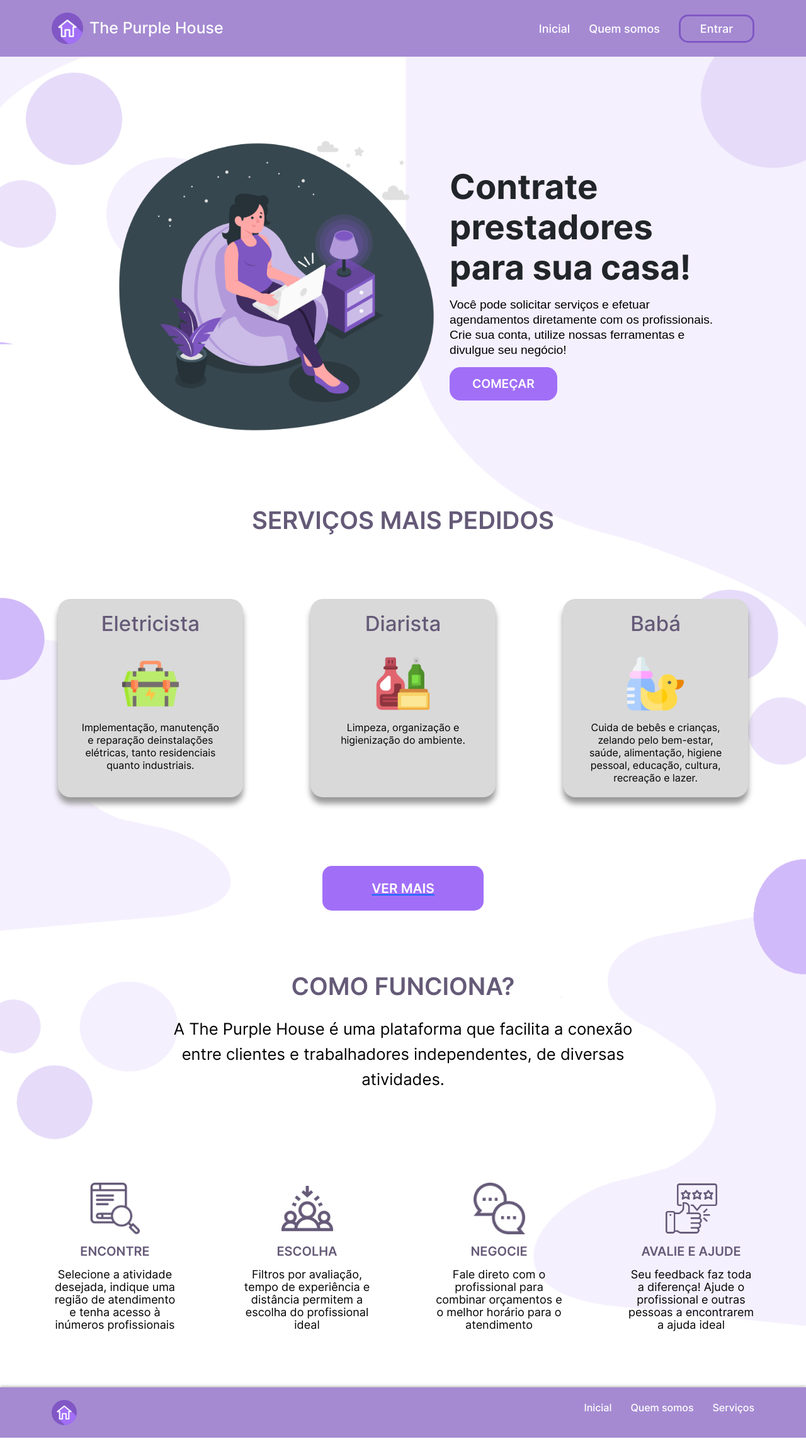
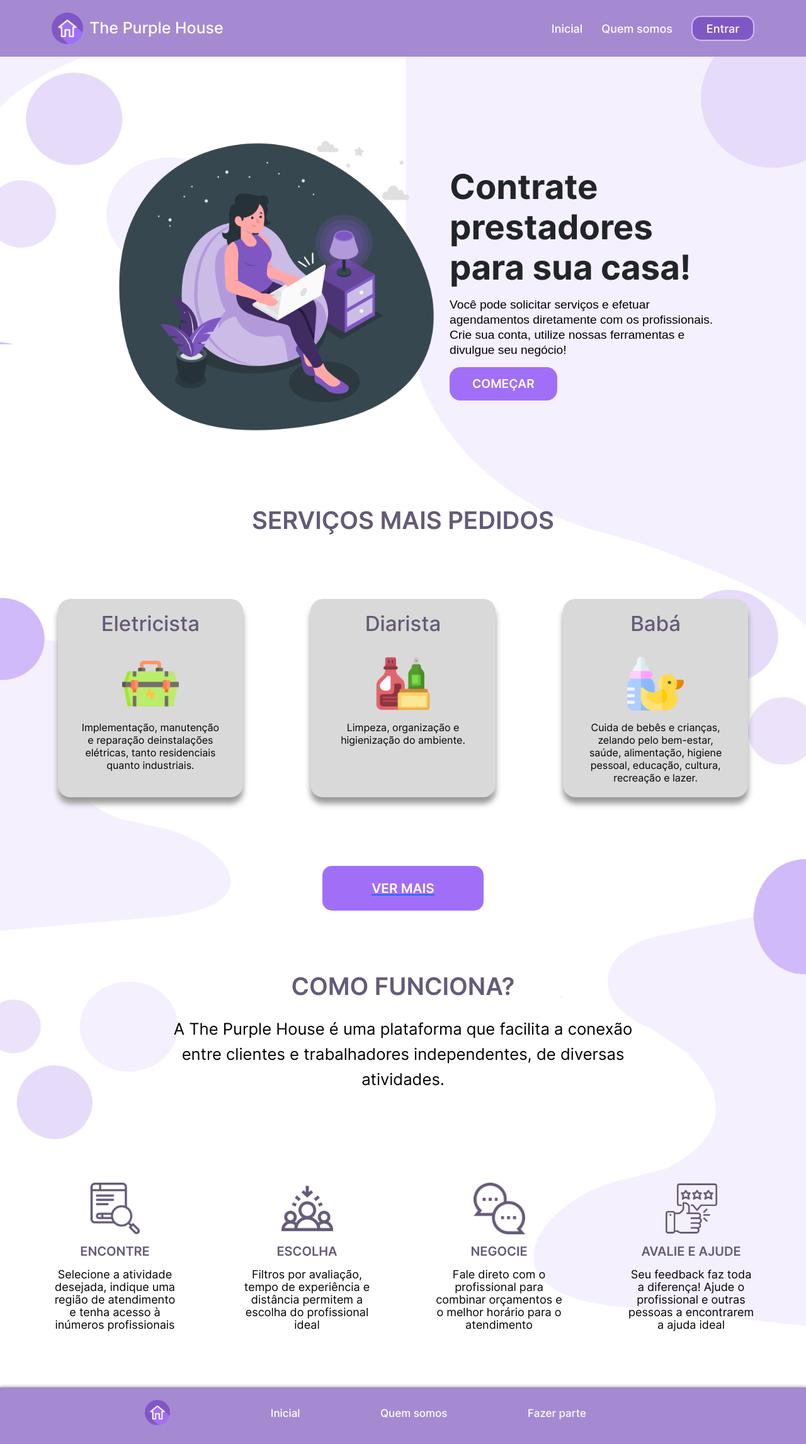
Before and after one commit to yasminwtr/ThePurpleHouse, a React (Create React App) app: page / in a window 1280 px wide. Shown: the whole page at 63% size. Built offline with nearby package versions, Linux system fonts and the light colour scheme.

Commit message:
footer com condição de autenticação, apanhei no design dele e desisti

```diff
--- a/src/components/Footer/index.js
+++ b/src/components/Footer/index.js
@@ -1,26 +1,49 @@
-import React from "react";
-import {Link} from "react-router-dom";
+import React, { useContext } from "react";
+import { Link } from "react-router-dom";
 import logo from '../assets/img/logo.png'
+import AuthContext from '../contexts/auth'
 import './styles.css'
 import 'bootstrap/dist/css/bootstrap.min.css';
 
-const Footer = ()=>{
-    return(
+const Footer = () => {
+    const { signed } = useContext(AuthContext);
+
+    return (
+        signed ?
+            <>
                 <footer className="footer">
-            <div className="container flex">
-                <div className="logo">
-                    <img src={logo} width={40} alt="logo"/>
+                    <div className="container-footer">
+                        <div className="footer-logo">
+                            <img src={logo} width={40} alt="logo" />
                         </div>
-                <div className="footer">
+                        <div className="div-links">
                             <ul className='footer-links'>
-                        <li><Link to='/'>Inicial</Link> </li>
+                                <li><Link to='/'>Serviços</Link> </li>
                                 <li><Link to='/About'>Quem somos</Link> </li>
-                        <li><Link to='/'>Serviços</Link> </li>
                             </ul>
 
                         </div>
                     </div>
                 </footer>
+            </>
+            :
+            <>
+                <footer className="footer">
+                    <div className="container-footer">
+                        <div className="footer-logo">
+                            <img src={logo} width={40} alt="logo" />
+                        </div>
+                        <div className="div-links">
+                            <ul className='footer-links'>
+                                <li><Link to='/'>Inicial</Link> </li>
+                                <li><Link to='/About'>Quem somos</Link> </li>
+                                <li><Link to='/Registration'>Fazer parte</Link> </li>
+                            </ul>
+
+                        </div>
+                    </div>
+                </footer>
+            </>
     )
 }
 export default Footer
--- a/src/components/Footer/styles.css
+++ b/src/components/Footer/styles.css
@@ -4,8 +4,7 @@ footer{
   background-color: #A58AD2;
   box-shadow: 0px -2px 4px rgba(0, 0, 0, 0.25);
   font-family: Inter-Medium;
-  width: 100% !important;
-
+  height: 90px;
 }
 
 footer ul {
@@ -14,7 +13,7 @@ footer ul {
 
 footer ul li{
   display: inline-block ;
-  margin-left: 30px;
+  margin-left: 40px;
 }
 
 footer ul li a{
@@ -25,6 +24,31 @@ footer ul li a{
 
 footer ul li a:hover{
   color: #655A78;
+}
+
+.footer-logo{
+  margin-left: 10%;
+}
+
+.container-footer{
+  font-size: 17px;
+  width: 80%;
+  margin: auto;
+  display: flex;
+}
+
+.div-links{
+  width: 90%;
+  justify-content: space-around;
+}
+
+.footer-links{
+  margin-top: 1%;
+  width: 100%;
+}
+
+.footer-links li{
+  margin-left: 15%;
 }
 
 @media screen and (min-width: 960px) and (max-width: 1900px) {
--- a/src/components/Header/index.js
+++ b/src/components/Header/index.js
@@ -27,7 +27,7 @@ const Header = () => {
             </div>
             <div className="nav">
               <ul className={sidebar ? "nav-links-sidebar" : "nav-links"} onClick={() => setSidebar(false)}>
-                <li><Link to='/Categories'>Categorias</Link> </li>
+                <li><Link to='/Categories'>Serviços</Link> </li>
                 <li><Link to='/Chat'>Mensagens</Link> </li>
                 <li><DropdownProfile /></li>
               </ul>
--- a/src/components/Header/styles.css
+++ b/src/components/Header/styles.css
@@ -71,13 +71,13 @@ header.active {
 }
 
 .button {
-  width: 120px;
-  height: 45px;
-  background-color: #A58AD2;
+  width: 100px;
+  height: 40px;
   border-radius: 15px;
   color: #fff;
   font-size: 18px;
-  border: 3px solid #8058C4;
+  border: 2px solid #D1BAF9;
+  background-color: #8058C4;
 }
 
 .button:hover {
@@ -85,7 +85,7 @@ header.active {
   background-color: #D1BAF9;
   color: #655A78;
   font-size: 18px;
-  border: 3px solid #8058C4;
+  border: 2px solid #8058C4;
   transition: 0.5s;
 }
 
--- a/src/components/Pages/About/index.js
+++ b/src/components/Pages/About/index.js
@@ -1,10 +1,13 @@
-import React from "react";
+import React, { useContext } from "react";
 import './style.css'
 // import imgCode from '../assets/imgcode.png'
 import Team from '../../assets/img/Collab.png'
 import {Link} from 'react-router-dom'
+import AuthContext from '../../contexts/auth'
 
 const About = () => {
+    const { signed } = useContext(AuthContext);
+
     return (
         <body className="body-about">
             <section className="about">
@@ -27,7 +30,13 @@ const About = () => {
                     <h1 className="text-h1-about">O que queremos?</h1>
                     <p>Queremos que todos os profissionais independentes, possam ter acesso às ferramentas mais modernas para conquistar cada vez mais renda, independência e autonomia naquilo que fazem.</p>
 
-                    <div className="div-btn-about"> <a  href="/Registration" className="button-about"><Link to='/Registration' >FAÇA PARTE</Link></a></div>
+                    {signed ?
+                    <>
+                        <div className="div-btn-about"> <a  href="/Categories" className="button-about"><Link to='/Categories' >OBRIGADA POR FAZER PARTE! :)</Link></a></div>
+                    </> :
+                    <>
+                        <div className="div-btn-about"> <a  href="/Registration" className="button-about"><Link to='/Registration' >FAÇA PARTE</Link></a></div>
+                    </>}
                 </div>
             </section>
 
--- a/src/components/Pages/Profile/styles.css
+++ b/src/components/Pages/Profile/styles.css
@@ -166,7 +166,7 @@ body::-webkit-scrollbar-thumb {
     cursor: pointer;
 }
 
-#options-text:hover, #optionsLogout:hover{
+#options-text:hover, #options-logout:hover{
     color: #675880;
     transition: 0.5s;
 }
--- a/src/components/Pages/Registration/index.js
+++ b/src/components/Pages/Registration/index.js
@@ -216,7 +216,7 @@ const Cadastro = () => {
             </div>
             <Snackbar open={open} autoHideDuration={6000} onClose={handleClose} anchorOrigin={{ vertical: 'bottom', horizontal: 'center', }}>
               <Alert onClose={handleClose} severity="error" sx={{ width: '100%' }}>
-                Por favor, preencha o formulário para realizar o cadastro!
+                Preencha o formulário para realizar o cadastro
               </Alert>
             </Snackbar>
           </form>
--- a/src/components/services/routes/app.routes.js
+++ b/src/components/services/routes/app.routes.js
@@ -2,7 +2,6 @@ import React from "react";
 import { Route, BrowserRouter } from "react-router-dom";
 import Header from "../../Header/"
 import Footer from "../../Footer";
-import Home from "../../Pages/Home/"
 import About from "../../Pages/About";
 import Profile from "../../Pages/Profile";
 import WorkerProfile from "../../Pages/WorkerProfile";
@@ -13,7 +12,7 @@ const AppRoutes = () => {
   return (
     <BrowserRouter>
       <Header />
-      <Route component={Home} path="/" exact />
+      <Route component={Categories} path="/" exact />
       <Route component={About} path="/About" exact />
       <Route component={Profile} path="/Profile" exact />
       <Route component={WorkerProfile} path="/WorkerProfile" exact />
```
Lines whose indentation alone changed are shown as unchanged.
